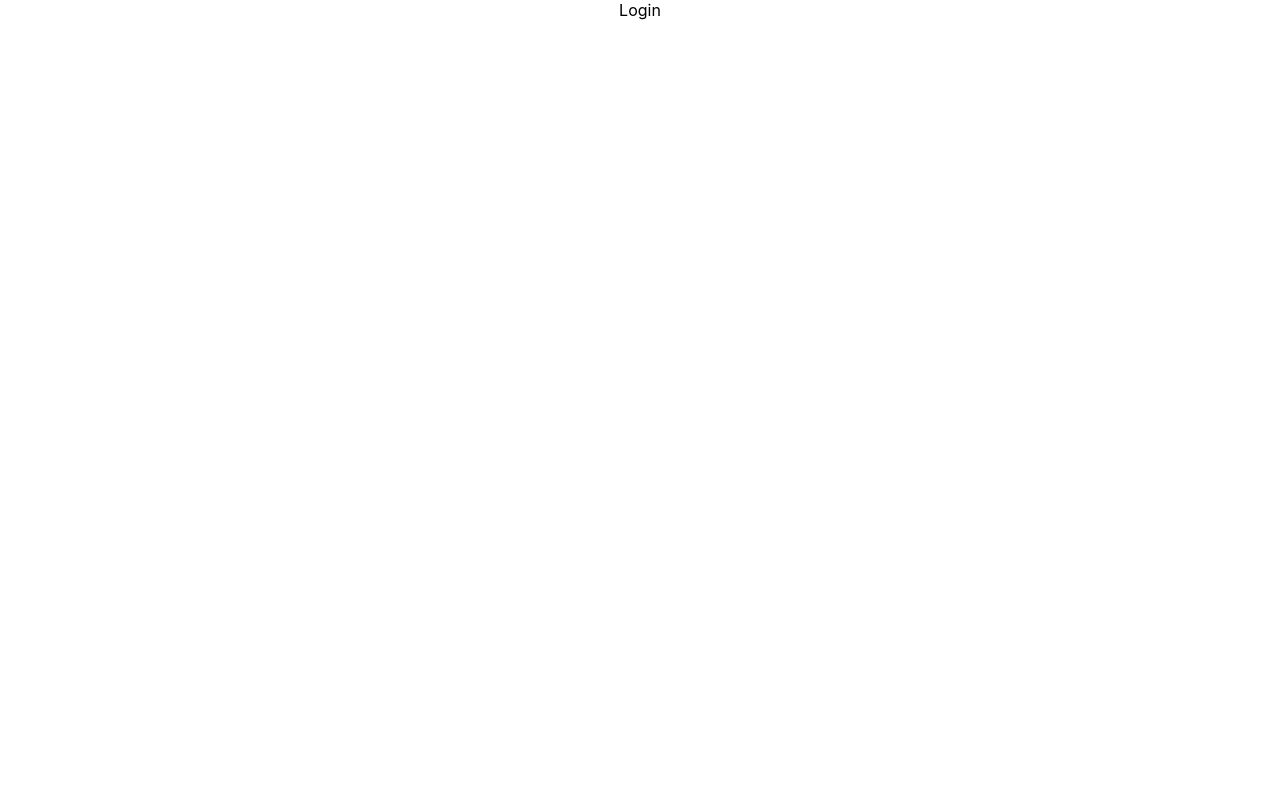
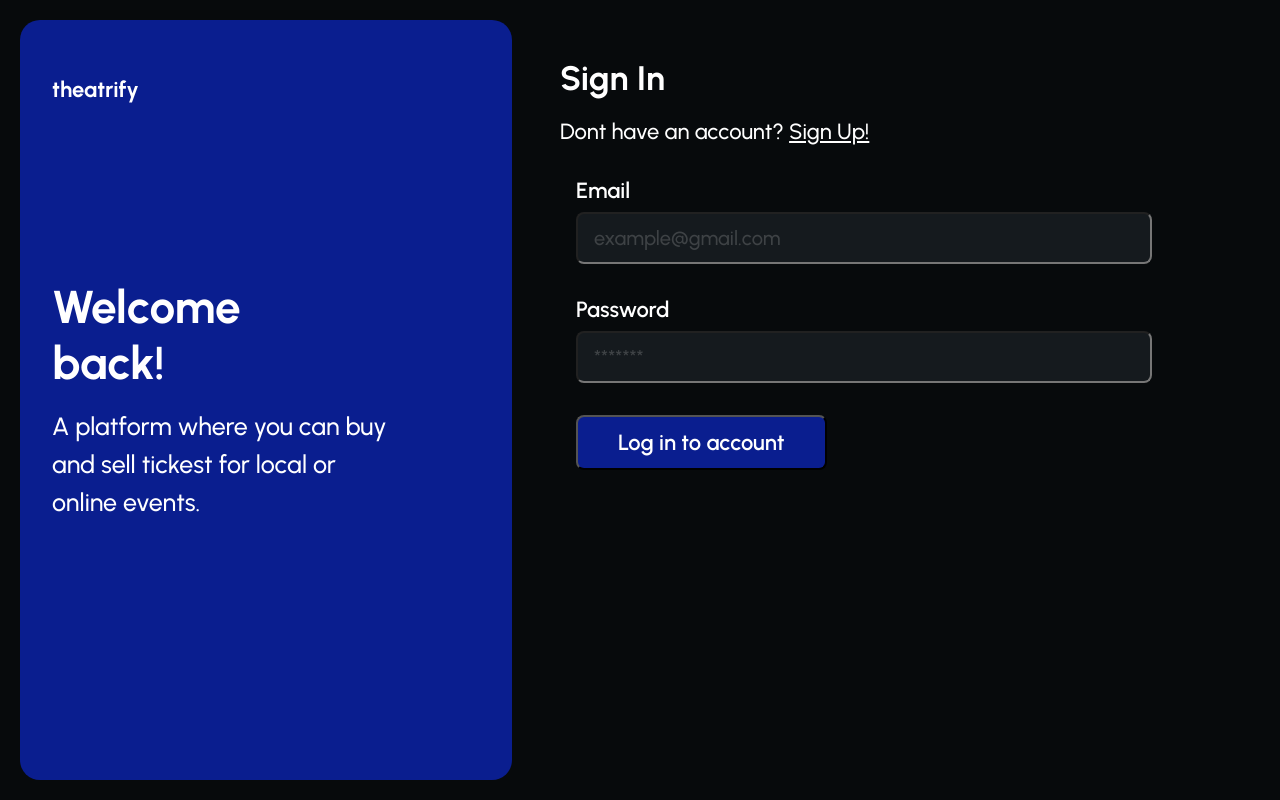
Before and after one commit to ArunBohra12/thehacktrical-2, a React (Create React App) app in the folder client/: page /login in a window 1280 px wide. Built offline with nearby package versions, Linux system fonts and the light colour scheme; the HTML template or start-up script is replaced by a standard one.

Commit message:
Login Page Created

```diff
--- a/client/src/components/AuthComp/LeftContainer.jsx
+++ b/client/src/components/AuthComp/LeftContainer.jsx
@@ -34,7 +34,7 @@ const Section = styled.div`
   h4 {
     text-align: left;
     margin-left: 2rem;
-    width: 80%;
+    width: 70%;
     font-family: 'Urbanist';
     font-style: normal;
     font-weight: 500;
--- a/client/src/pages/Login.jsx
+++ b/client/src/pages/Login.jsx
@@ -1,15 +1,152 @@
-import React from 'react'
-import styled from 'styled-components'
+import React from 'react';
+import { Link, useNavigate } from 'react-router-dom';
+import styled from 'styled-components';
+import LeftContainer from '../components/AuthComp/LeftContainer';
 
 const Section = styled.div`
-width: 100vw;
-/* height: 100; */
-`
+  width: 100vw;
+  padding: 20px;
+  display: flex;
+  background: #070a0c;
+`;
+
+const RightContainer = styled.div`
+  /* border: 1px solid red; */
+  width: calc(60vw - 20px);
+  color: #ffffff;
+`;
+
+const Heading = styled.div`
+  /* border: 1px solid red; */
+  text-align: left;
+  margin-left: 3rem;
+  margin-top: 2rem;
+  h2,
+  h4 {
+    font-family: 'Urbanist';
+    font-style: normal;
+    color: #ffffff;
+  }
+
+  h2 {
+    font-family: 'Urbanist';
+    font-style: normal;
+    font-weight: 700;
+    font-size: 34px;
+    line-height: 53px;
+    color: #ffffff;
+    margin-bottom: 0.8rem;
+  }
+
+  h4 {
+    font-weight: 500;
+    font-size: 22px;
+
+    a {
+      text-decoration: underline;
+    }
+  }
+`;
+
+const LoginForm = styled.div`
+  /* border: 1px solid red; */
+  margin-left: 4rem;
+  margin-top: 2rem;
+  display: flex;
+
+  form {
+    display: flex;
+    flex-direction: column;
+    align-items: flex-start;
+    justify-content: center;
+
+    label.upperInputs {
+      font-family: 'Urbanist';
+      font-style: normal;
+      font-weight: 600;
+      font-size: 22px;
+      /* line-height: 31px; */
+      color: #ffffff;
+    }
+
+    input.grey-inputs {
+      display: flex;
+      justify-content: center;
+      align-items: flex-start;
+      padding: 12px 16px;
+      width: 45vw;
+      margin: 0.5rem 0 2rem 0;
+      background: #151a1e;
+      border-radius: 8px;
+      color: #3e4245;
+      font-family: 'Urbanist';
+      font-style: normal;
+      font-weight: 500;
+      font-size: 20px;
+      &::placeholder {
+        font-family: 'Urbanist';
+        font-style: normal;
+        font-weight: 500;
+        font-size: 20px;
+        color: #3e4245;
+      }
+
+      &:focus {
+        outline: none;
+      }
+    }
+
+    button{
+      padding: 12px 40px;
+      background: #0a1e8f;
+      border-radius: 8px;
+      font-family: 'Urbanist';
+      font-style: normal;
+      font-weight: 600;
+      font-size: 22px;
+      /* line-height: 31px; */
+      color: #ffffff;
+      cursor: pointer;
+    }
+  }
+`;
 
 const Login = () => {
+  const navigate = useNavigate()
+  const loginHandler = (e) => {
+    e.preventDefault();
+    alert('yo')
+    navigate('/')
+  }
   return (
-    <Section>Login</Section>
-  )
-}
+    <Section>
+      <LeftContainer
+        heading='Welcome back!'
+        subHeading='A platform where you can buy and sell tickest for local or online events.'
+      />
+      <RightContainer>
+        <Heading>
+          <h2>Sign In</h2>
+          <h4>
+            Dont have an account? <Link to='/'>Sign Up!</Link>
+          </h4>
+        </Heading>
+        <LoginForm>
+          <form onSubmit={loginHandler} >
+            <label htmlFor='email' className='upperInputs'>
+              Email
+            </label>
+            <input type='email' name='email' placeholder='example@gmail.com' className='grey-inputs' />
+            <label htmlFor='password' className='upperInputs'>
+              Password
+            </label>
+            <input type='password' name='password' placeholder='*******' className='grey-inputs' />
+            <button type="submit">Log in to account</button>
+          </form>
+        </LoginForm>
+      </RightContainer>
+    </Section>
+  );
+};
 
-export default Login
+export default Login;
```
Also changed, not shown: client/src/pages/Singup.jsx (+0 -32 lines).
